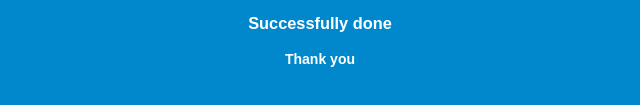
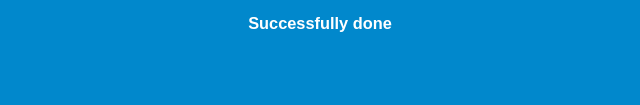
Before and after one commit to kumarakhcl/awscicd, a plain HTML site: page index.html in a window 1280 px wide. Shown: the part 185-290 px from the top of the page, 320-960 px from the left. Drawn offline with Linux system fonts and the light colour scheme.

Commit message:
Update index.html
H4 commited

```diff
--- a/index.html
+++ b/index.html
@@ -29,7 +29,7 @@
     <h1>Congratulations</h1>
     <h2>This app is deployed now</h2>
     <h3>Successfully done</h3>
-    <h4>Thank you</h4>
+<!--     <h4>Thank you</h4> -->
   </div>
 </body>
 </html>
```
